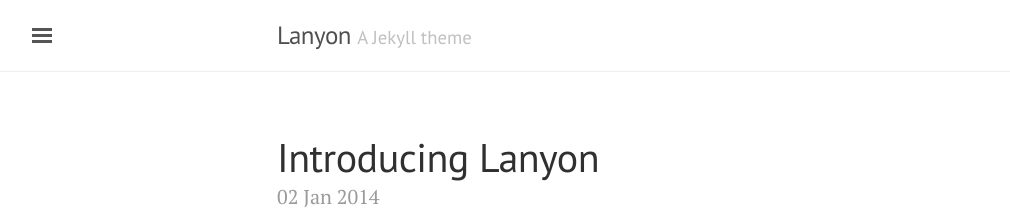
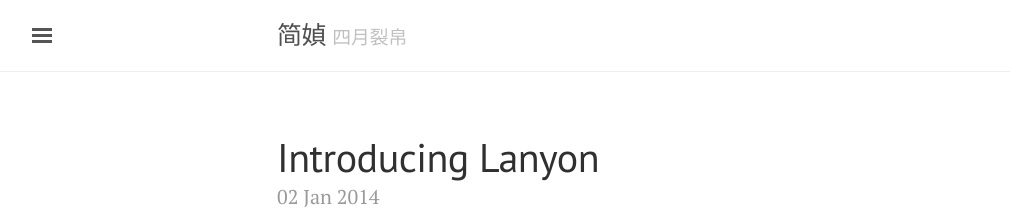
Before and after one commit to YClub/jianzheng, a Jekyll site: the page built from index.html, in a window 1280 px wide and 900 px high. Shown: the top 213 px of the window, without its empty margins (3-1013 px from the left). Built offline with Jekyll 4.4.1, drawn with Linux system fonts in a browser that asks for light colours; the list of posts is cut into pages by our own code.

Commit message:
change site info

```diff
--- a/_config.yml
+++ b/_config.yml
@@ -1,22 +1,22 @@
 # Permalinks
 #
 # Use of `relative_permalinks` ensures post links from the index work properly.
-permalink:           pretty
+permalink:           /:categories/:title.html
 relative_permalinks: true
 
 # Setup
-title:               Lanyon
-tagline:             'A Jekyll theme'
-description:         'A reserved <a href="http://jekyllrb.com" target="_blank">Jekyll</a> theme that places the utmost gravity on content with a hidden drawer. Made by <a href="https://twitter.com/mdo" target="_blank">@mdo</a>.'
-url:                 http://lanyon.getpoole.com
+title:               简媜
+tagline:             '四月裂帛'
+description:         '发发文章写写字'
+url:                 http://yclub.github.io/jianzheng/
 baseurl:             ''
 paginate:            5
 
 # About/contact
 author:
-  name:              Mark Otto
-  url:               https://twitter.com/mdo
-  email:             markdotto@gmail.com
+  name:              简媜
+  url:               http://yclub.github.io/jianzheng/
+  email:
 
 # Custom vars
 version:             1.0.0
```
